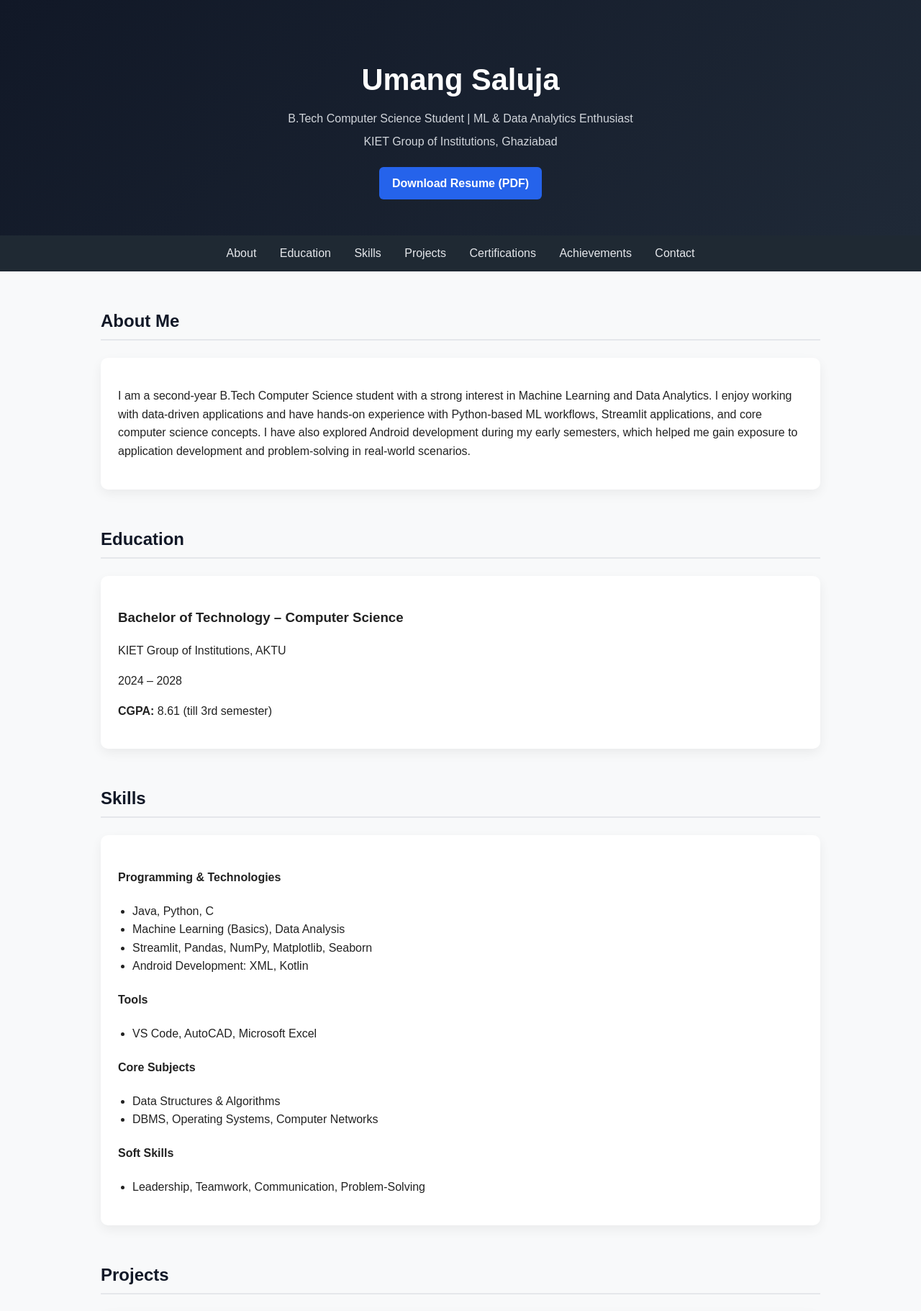
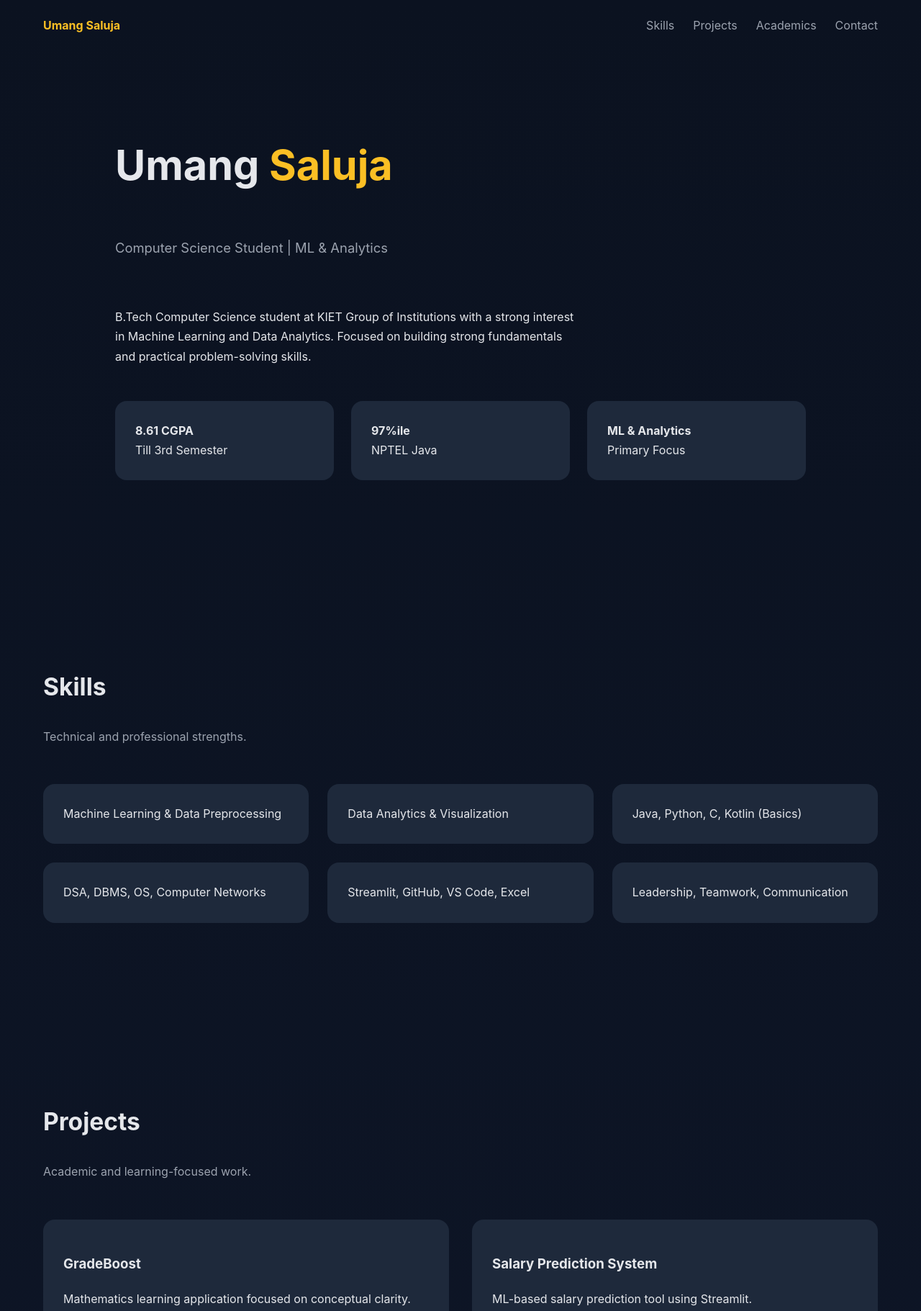
Before and after one commit to UmangSaluja10/UmangSaluja.github.io, a plain HTML site: page index.html in a window 1280 px wide. Shown: the top 1821 px of the page at 72% size. Drawn offline with Linux system fonts and the light colour scheme.

Commit message:
Refactor index.html for improved layout and content
Updated the HTML structure and styling for improved layout and design. Enhanced sections for better readability and added new content.

```diff
--- a/index.html
+++ b/index.html
@@ -4,222 +4,242 @@
 <meta charset="UTF-8" />
 <meta name="viewport" content="width=device-width, initial-scale=1.0" />
 <title>Umang Saluja | Portfolio</title>
+
 <style>
+:root {
+  --bg: #0b1220;
+  --bg-soft: #0f172a;
+  --card: #1e293b;
+  --text: #e5e7eb;
+  --muted: #9ca3af;
+  --accent: #fbbf24;
+}
+
+* { box-sizing: border-box; }
+
 body {
   margin: 0;
-      font-family: Arial, Helvetica, sans-serif;
-      background: #f8f9fa;
-      color: #222;
-      line-height: 1.6;
+  font-family: Inter, system-ui, sans-serif;
+  background: linear-gradient(180deg, var(--bg), var(--bg-soft));
+  color: var(--text);
+  line-height: 1.7;
 }
-    header {
-      background: linear-gradient(135deg, #111827, #1f2937);
-      color: #fff;
-      padding: 50px 20px;
-      text-align: center;
+
+a { color: var(--accent); text-decoration: none; }
+
+/* NAV */
+nav {
+  max-width: 1200px;
+  margin: auto;
+  padding: 22px 20px;
+  display: flex;
+  justify-content: space-between;
+  align-items: center;
 }
-    header h1 {
-      margin-bottom: 8px;
-      font-size: 2.6rem;
+
+.logo { font-weight: 700; color: var(--accent); }
+
+nav ul {
+  list-style: none;
+  display: flex;
+  gap: 26px;
+  margin: 0;
+  padding: 0;
 }
-    header p {
-      margin: 6px 0;
-      color: #d1d5db;
+
+nav ul li a { color: var(--muted); }
+nav ul li a:hover { color: var(--text); }
+
+/* HERO */
+.hero {
+  max-width: 1000px;
+  margin: auto;
+  padding: 110px 20px 120px;
+  display: flex;
+  flex-direction: column;
+  gap: 32px;
 }
-    .resume-btn {
-      display: inline-block;
-      margin-top: 16px;
-      padding: 10px 18px;
-      background: #2563eb;
-      color: #fff;
-      border-radius: 6px;
-      text-decoration: none;
-      font-weight: 600;
+
+.hero h1 {
+  font-size: 3.6rem;
+  margin: 0;
 }
-    .resume-btn:hover {
-      background: #1d4ed8;
+
+.hero h1 span { color: var(--accent); }
+
+.hero .role { color: var(--muted); font-size: 1.15rem; }
+
+.hero .about { max-width: 650px; }
+
+.hero-highlights {
+  display: grid;
+  grid-template-columns: repeat(3,1fr);
+  gap: 24px;
 }
-    nav {
-      background: #1f2933;
-      padding: 12px;
-      text-align: center;
-      position: sticky;
-      top: 0;
-      z-index: 10;
+
+/* SECTIONS */
+section {
+  max-width: 1200px;
+  margin: auto;
+  padding: 110px 20px;
 }
-    nav a {
-      color: #e5e7eb;
-      margin: 0 14px;
-      text-decoration: none;
-      font-weight: 500;
+
+h2 { font-size: 2.1rem; }
+.subtitle { color: var(--muted); margin-bottom: 52px; }
+
+/* CARD BASE */
+.card {
+  background: var(--card);
+  padding: 28px;
+  border-radius: 16px;
+  transition: transform .35s, box-shadow .35s;
 }
-    nav a:hover {
-      text-decoration: underline;
+
+.card:hover {
+  transform: translateY(-10px) scale(1.02);
+  box-shadow: 0 22px 50px rgba(0,0,0,.6);
 }
-    section {
-      max-width: 1000px;
-      margin: 50px auto;
-      padding: 0 20px;
+
+/* GRIDS */
+.grid-2 { display: grid; grid-template-columns: repeat(2,1fr); gap: 32px; }
+.grid-3 { display: grid; grid-template-columns: repeat(3,1fr); gap: 26px; }
+.grid-4 { display: grid; grid-template-columns: repeat(4,1fr); gap: 22px; }
+
+/* CONTACT LINKS */
+.social-card h3 {
+  margin-top: 0;
+  color: var(--accent);
 }
-    h2 {
-      border-bottom: 2px solid #e5e7eb;
-      padding-bottom: 6px;
-      margin-bottom: 24px;
-      color: #111827;
+
+.social-card span {
+  color: var(--muted);
+  font-size: .95rem;
 }
-    .card {
-      background: #fff;
-      padding: 24px;
-      border-radius: 10px;
-      margin-bottom: 24px;
-      box-shadow: 0 6px 16px rgba(0,0,0,0.06);
-    }
-    ul {
-      padding-left: 20px;
-    }
+
+/* FOOTER */
 footer {
   text-align: center;
-      padding: 24px;
-      background: #111827;
-      color: #9ca3af;
-      font-size: 0.9rem;
+  padding: 50px 20px;
+  color: var(--muted);
 }
-    .links a {
-      margin-right: 14px;
-      color: #2563eb;
-      text-decoration: none;
-      font-weight: 500;
+
+/* RESPONSIVE */
+@media (max-width: 900px) {
+  nav ul { display: none; }
+  .grid-2, .grid-3, .grid-4, .hero-highlights {
+    grid-template-columns: 1fr;
+  }
 }
 </style>
 </head>
+
 <body>
 
-<header>
-  <h1>Umang Saluja</h1>
-  <p>B.Tech Computer Science Student | ML & Data Analytics Enthusiast</p>
-  <p>KIET Group of Institutions, Ghaziabad</p>
-  <a href="#" class="resume-btn">Download Resume (PDF)</a>
-</header>
-
 <nav>
-  <a href="#about">About</a>
-  <a href="#education">Education</a>
-  <a href="#skills">Skills</a>
-  <a href="#projects">Projects</a>
-  <a href="#certifications">Certifications</a>
-  <a href="#achievements">Achievements</a>
-  <a href="#contact">Contact</a>
+  <div class="logo">Umang Saluja</div>
+  <ul>
+    <li><a href="#skills">Skills</a></li>
+    <li><a href="#projects">Projects</a></li>
+    <li><a href="#academics">Academics</a></li>
+    <li><a href="#contact">Contact</a></li>
+  </ul>
 </nav>
 
-<section id="about">
-  <h2>About Me</h2>
-  <div class="card">
-    <p>
-      I am a second-year B.Tech Computer Science student with a strong interest in Machine Learning and Data Analytics.
-      I enjoy working with data-driven applications and have hands-on experience with Python-based ML workflows,
-      Streamlit applications, and core computer science concepts. I have also explored Android development during my early semesters,
-      which helped me gain exposure to application development and problem-solving in real-world scenarios.
+<div class="hero">
+  <h1>Umang <span>Saluja</span></h1>
+  <p class="role">Computer Science Student | ML & Analytics</p>
+  <p class="about">
+    B.Tech Computer Science student at KIET Group of Institutions with a strong
+    interest in Machine Learning and Data Analytics. Focused on building strong
+    fundamentals and practical problem-solving skills.
   </p>
+
+  <div class="hero-highlights">
+    <div class="card"><strong>8.61 CGPA</strong><br><span class="muted">Till 3rd Semester</span></div>
+    <div class="card"><strong>97%ile</strong><br><span class="muted">NPTEL Java</span></div>
+    <div class="card"><strong>ML & Analytics</strong><br><span class="muted">Primary Focus</span></div>
   </div>
-</section>
-
-<section id="education">
-  <h2>Education</h2>
-  <div class="card">
-    <h3>Bachelor of Technology – Computer Science</h3>
-    <p>KIET Group of Institutions, AKTU</p>
-    <p>2024 – 2028</p>
-    <p><strong>CGPA:</strong> 8.61 (till 3rd semester)</p>
 </div>
-</section>
 
 <section id="skills">
   <h2>Skills</h2>
-  <div class="card">
-    <h4>Programming & Technologies</h4>
-    <ul>
-      <li>Java, Python, C</li>
-      <li>Machine Learning (Basics), Data Analysis</li>
-      <li>Streamlit, Pandas, NumPy, Matplotlib, Seaborn</li>
-      <li>Android Development: XML, Kotlin</li>
-    </ul>
-    <h4>Tools</h4>
-    <ul>
-      <li>VS Code, AutoCAD, Microsoft Excel</li>
-    </ul>
-    <h4>Core Subjects</h4>
-    <ul>
-      <li>Data Structures & Algorithms</li>
-      <li>DBMS, Operating Systems, Computer Networks</li>
-    </ul>
-    <h4>Soft Skills</h4>
-    <ul>
-      <li>Leadership, Teamwork, Communication, Problem-Solving</li>
-    </ul>
+  <p class="subtitle">Technical and professional strengths.</p>
+  <div class="grid-3">
+    <div class="card">Machine Learning & Data Preprocessing</div>
+    <div class="card">Data Analytics & Visualization</div>
+    <div class="card">Java, Python, C, Kotlin (Basics)</div>
+    <div class="card">DSA, DBMS, OS, Computer Networks</div>
+    <div class="card">Streamlit, GitHub, VS Code, Excel</div>
+    <div class="card">Leadership, Teamwork, Communication</div>
   </div>
 </section>
 
 <section id="projects">
   <h2>Projects</h2>
+  <p class="subtitle">Academic and learning-focused work.</p>
+  <div class="grid-2">
     <div class="card">
-    <h3>GradeBoost – Mathematical Learning App</h3>
-    <ul>
-      <li>Developed an educational application focused on improving mathematical understanding.</li>
-      <li>Recognized for innovation and clarity of concept.</li>
-      <li><strong>Achievement:</strong> Won First Prize on National Mathematics Day at KIET.</li>
-    </ul>
+      <h3>GradeBoost</h3>
+      <p>Mathematics learning application focused on conceptual clarity.</p>
+      <p><strong>Achievement:</strong> First Prize – National Mathematics Day</p>
     </div>
-
     <div class="card">
-    <h3>Salary Prediction System (Machine Learning)</h3>
-    <ul>
-      <li>Built a basic machine learning model to predict salary based on input parameters.</li>
-      <li>Implemented an interactive web interface using Streamlit.</li>
-      <li>Focused on data preprocessing, model training, and result visualization.</li>
-    </ul>
+      <h3>Salary Prediction System</h3>
+      <p>ML-based salary prediction tool using Streamlit.</p>
+    </div>
   </div>
 </section>
 
-<section id="certifications">
-  <h2>Certifications</h2>
-  <div class="card">
-    <ul>
-      <li>NPTEL – Programming in Java (97 Percentile)</li>
-      <li>NPTEL – Database Management Systems (66 Percentile)</li>
-      <li>Infosys – Java OOP Concepts</li>
-      <li>Infosys – ER Modeling & NoSQL Databases</li>
-      <li>Red Hat – RH104 (RHEL 9.1)</li>
-      <li>HackerRank – Java (Basic) Skill Certification</li>
-    </ul>
-  </div>
-</section>
-
-<section id="achievements">
-  <h2>Achievements & Activities</h2>
-  <div class="card">
-    <ul>
-      <li>First Prize – National Mathematics Day, KIET (GradeBoost Project)</li>
-      <li>Volunteer – Freshers' Activities (2nd Year)</li>
-      <li>Volunteer – Epoque (Department Level), 1st Year</li>
-    </ul>
+<section id="academics">
+  <h2>Academics & Certifications</h2>
+  <p class="subtitle">Verified coursework and certifications.</p>
+  <div class="grid-4">
+    <div class="card">NPTEL Java (97%ile)</div>
+    <div class="card">NPTEL DBMS</div>
+    <div class="card">Infosys Java OOPS</div>
+    <div class="card">Infosys NoSQL & ER Modeling</div>
+    <div class="card">RedHat RH104 (RHEL 9.1)</div>
+    <div class="card">HackerRank Java (Basic)</div>
+    <div class="card">DBMS & OS Coursework</div>
+    <div class="card">Computer Networks</div>
   </div>
 </section>
 
 <section id="contact">
-  <h2>Contact</h2>
+  <h2>Contact & Profiles</h2>
+  <p class="subtitle">Let’s connect professionally.</p>
+
+  <div class="grid-3">
+    <div class="card social-card">
+      <h3>LinkedIn</h3>
+      <span>Professional profile & updates</span><br>
+      <a href="https://www.linkedin.com/in/umang-saluja-295294322" target="_blank">View Profile →</a>
+    </div>
+
+    <div class="card social-card">
+      <h3>GitHub</h3>
+      <span>Projects & code repositories</span><br>
+      <a href="https://github.com/UmangSaluja10" target="_blank">View Profile →</a>
+    </div>
+
+    <div class="card social-card">
+      <h3>LeetCode</h3>
+      <span>Problem solving & DSA practice</span><br>
+      <a href="https://leetcode.com/u/UmangSaluja10/" target="_blank">View Profile →</a>
+    </div>
+  </div>
+
+  <br>
+
   <div class="card">
-    <p>Email: umang.2428cs348@kiet.edu | umangsaluja99@gmail.com</p>
-    <p>Phone: +91 9568810150</p>
-    <div class="links">
-      <a href="https://www.linkedin.com/in/umang-saluja-295294322">LinkedIn</a>
-      <a href="https://github.com/UmangSaluja10">GitHub</a>
-      <a href="https://leetcode.com/u/UmangSaluja10/">LeetCode</a>
-    </div>
+    <p>Email: umangsaluja99@gmail.com</p>
+    <p>College: umang.2428cs348@kiet.edu</p>
+    <p>Location: Ghaziabad, India</p>
   </div>
 </section>
 
 <footer>
-  <p>© 2026 Umang Saluja | Portfolio</p>
+  © 2026 Umang Saluja · Internship Portfolio
 </footer>
 
 </body>
```
Lines whose indentation alone changed are shown as unchanged.
